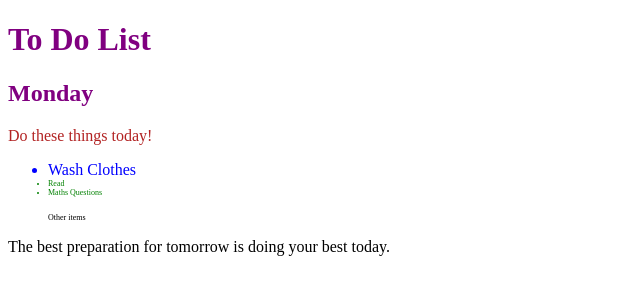
After one commit to LukeBaber1836/Full_Stack_Bootcamp, a web app: file CSS/7.1 Combining Selectors/index.html in a window 1280 px wide. The commit adds this page. Shown: the top 300 px of the page, without its empty margins (0-640 px from the left). Run offline with its HTML, style and script files only (its server is not run), Linux system fonts and the light colour scheme.

Commit message:
css update

```diff
--- /dev/null
+++ b/CSS/7.1 Combining Selectors/index.html
@@ -0,0 +1,31 @@
+<!DOCTYPE html>
+<html lang="en">
+
+<head>
+  <meta charset="UTF-8">
+  <title>Combining CSS Selectors</title>
+  <link rel="stylesheet" href="./style.css">
+</head>
+
+<!-- Don't change any of the HTML code! -->
+
+<body>
+  <h1>To Do List</h1>
+  <h2>Monday</h2>
+  <div class="box">
+    <p class="done">Do these things today!</p>
+    <ul class="list">
+      <li>Wash Clothes</li>
+      <li class="done">Read</li>
+      <li class="done">Maths Questions</li>
+    </ul>
+  </div>
+
+  <ul>
+    <p class="done">Other items</p>
+  </ul>
+  <p>The best preparation for tomorrow is doing your best today.</p>
+
+</body>
+
+</html>
--- /dev/null
+++ b/CSS/7.1 Combining Selectors/style.css
@@ -0,0 +1,21 @@
+/* Write your code here: */
+
+h1, h2{
+    color: purple;
+}
+
+.box > p {
+    color: firebrick;
+}
+
+.list > li{
+    color: blue;
+}
+
+.list > .done{
+    color: green;
+}
+
+ul > .done{
+    font-size: 0.5rem;
+}
```
Also changed, not shown: CSS/7.0 CSS Cascade/style.css (+11 -3 lines), CSS/7.1 Combining Selectors/solution.css (added, +25 -0 lines), CSS/7.2 CSS Positioning/index.html (added, +25 -0 lines), CSS/7.2 CSS Positioning/solution.html (added, +35 -0 lines), CSS/7.2 CSS Positioning/goal.png (added).
